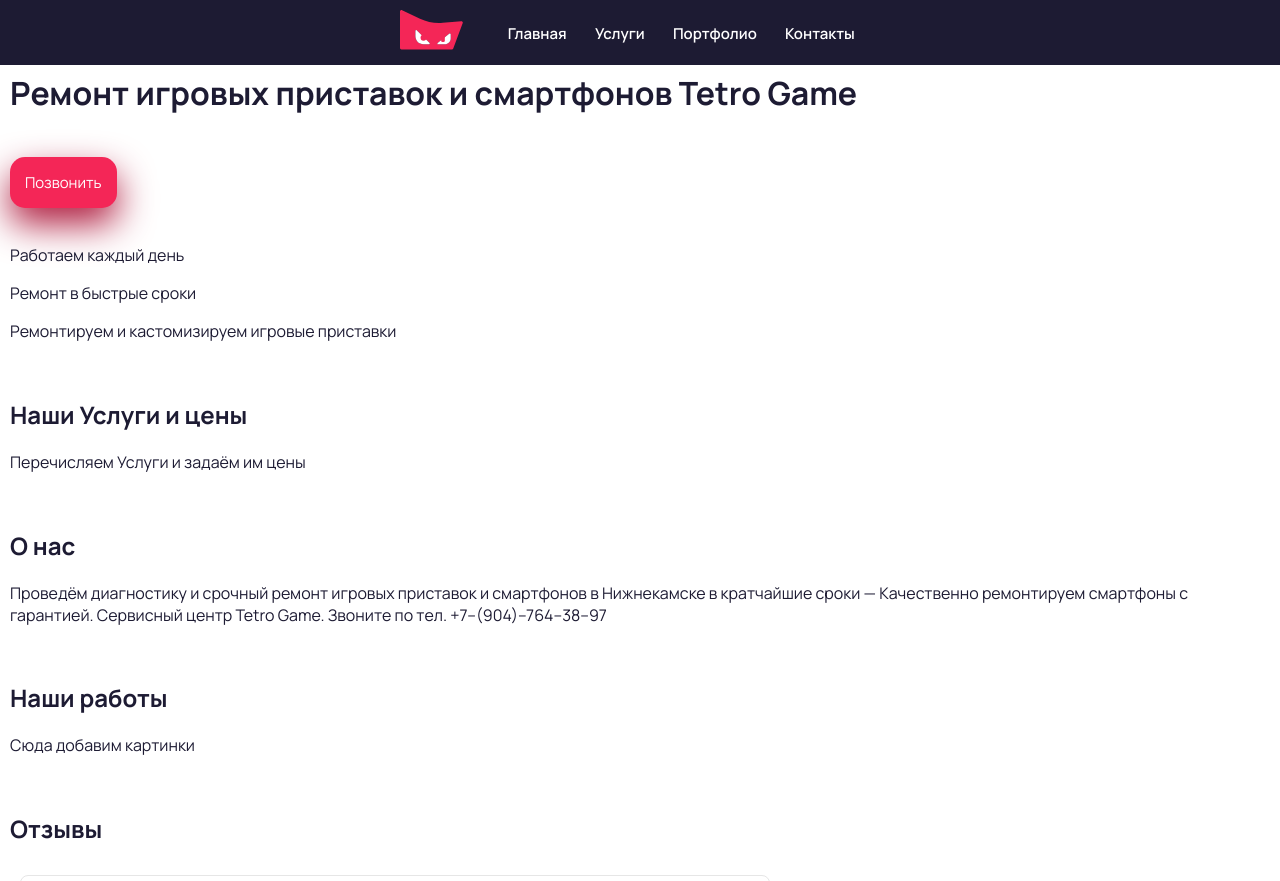
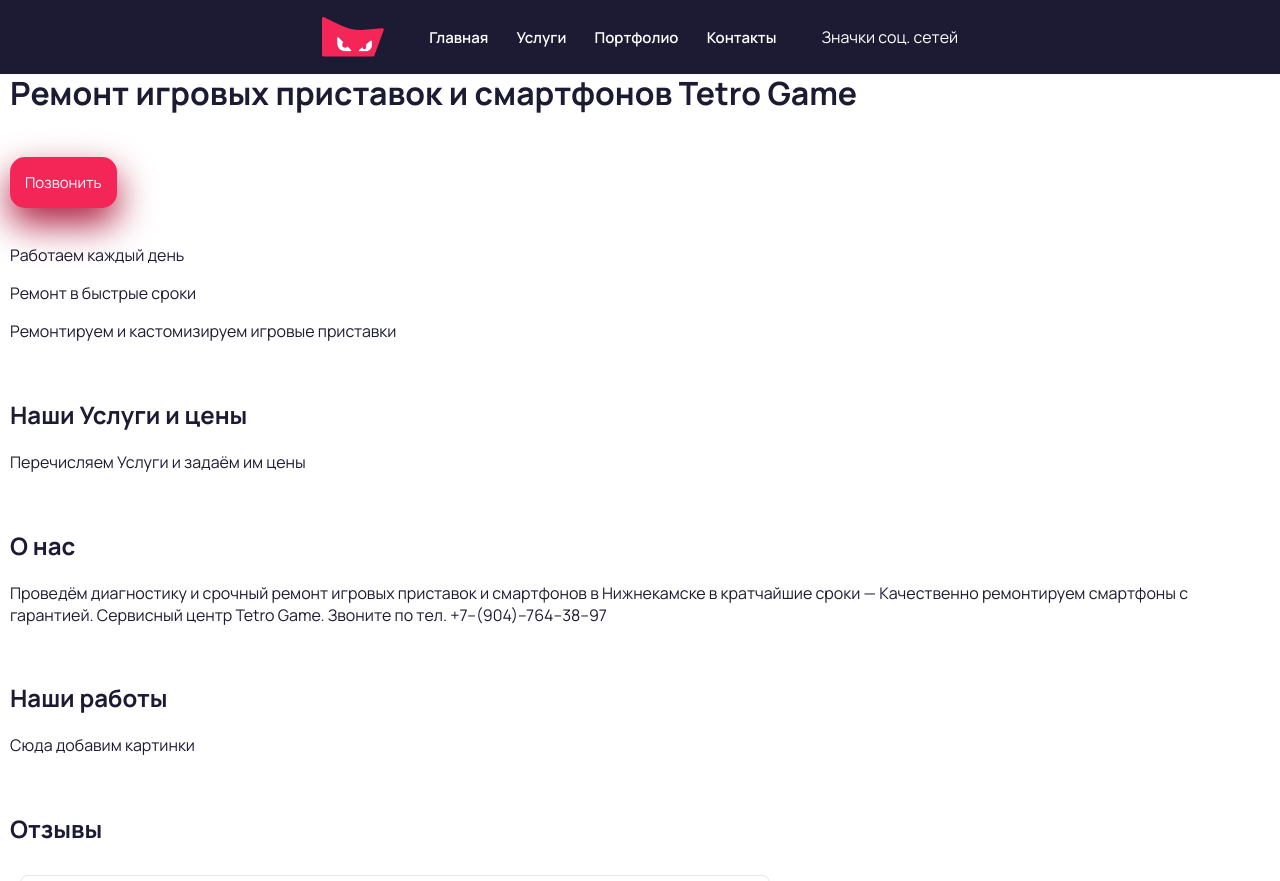
Before and after one commit to Mingerfall/tetro-game.ru, a plain HTML site: page index.html in a window 1280 px wide. Shown: the top 881 px of the page. Drawn offline with Linux system fonts and the light colour scheme.

Commit message:
Update index.html

```diff
--- a/index.html
+++ b/index.html
@@ -13,14 +13,17 @@
 </head>
 <body>
     <header>
-        <div>
+        <div class="header-logo">
             <a href="#"><img class="header-logo" src="img/logo.svg" alt="Tetro Game логотип"></a>
         </div>
-        <div>
+        <div class="header-nav">
             <a href="#">Главная</a>
             <a href="#uslugi-glavnaya">Услуги</a>
             <a href="#cases-glavnaya">Портфолио</a>
             <a href="contacts.html">Контакты</a>
+        </div>
+        <div>
+            <p>Значки соц. сетей</p>
         </div>
         </header>
     <div id="morda">
```
